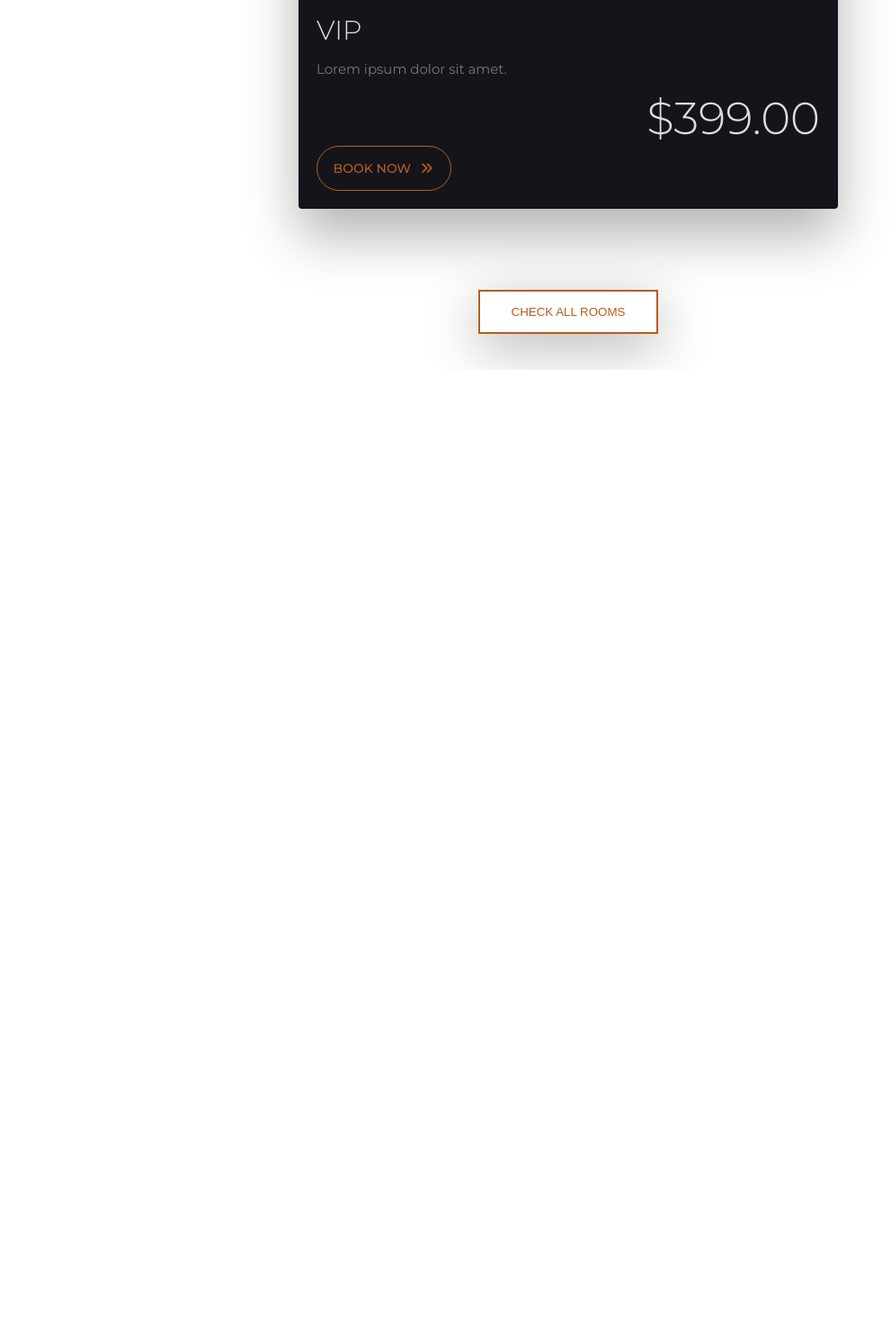
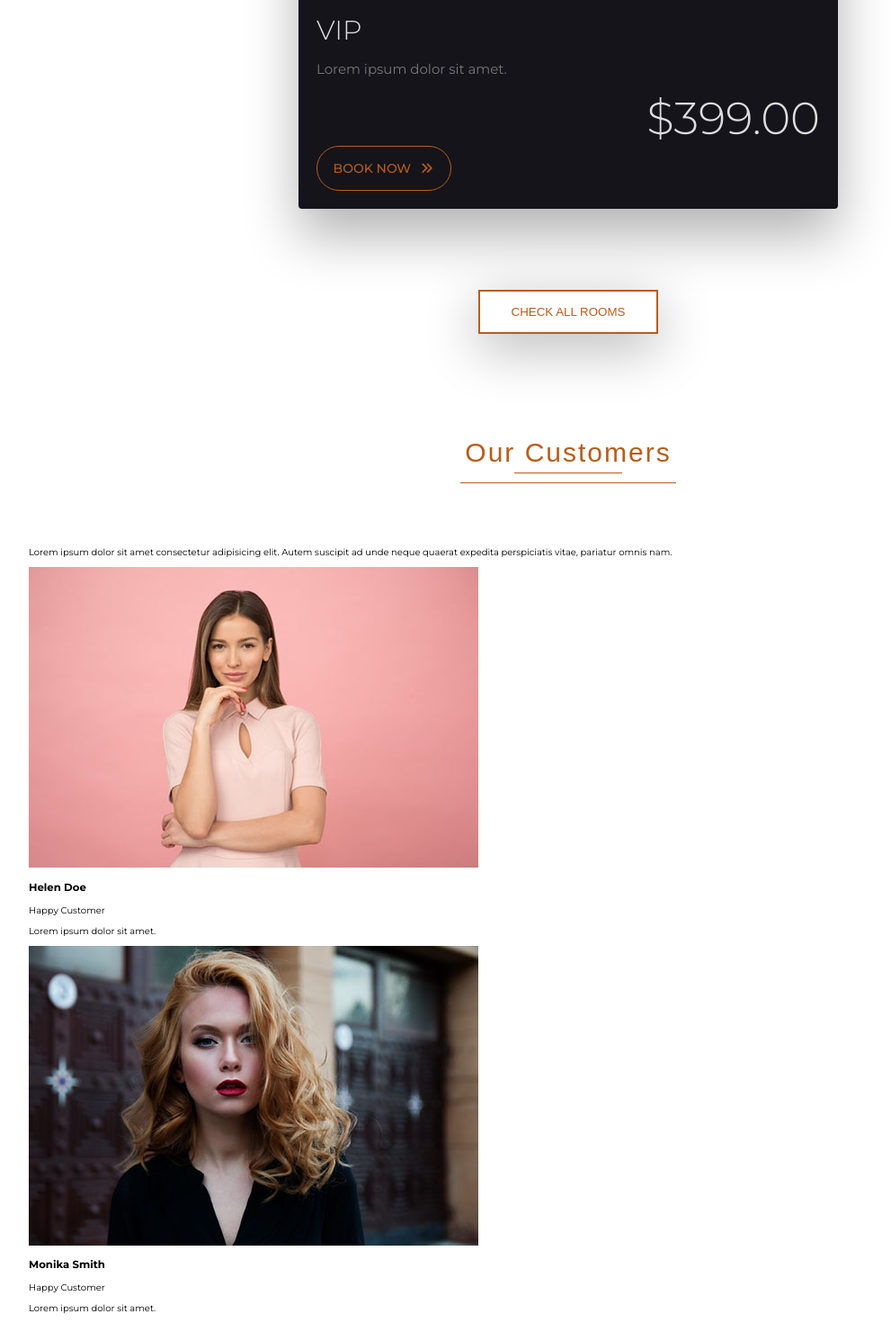
Before and after one commit to BohdanLytvynov/Grand-Hotel-Web-Site, an Angular app in the folder grand-hotel/: page / in a window 1280 px wide. Shown: the part 4305-5775 px from the top of the page at 90% size, without its empty margins (48-1039 px from the left). Before the commit the page ends 4716 px from the top, so only its background shows below. Built offline with nearby package versions, Linux system fonts and the light colour scheme; a web font is replaced by a local one.

Commit message:
Customers markup added

```diff
--- a/grand-hotel/src/app/app.html
+++ b/grand-hotel/src/app/app.html
@@ -2,3 +2,4 @@
 <app-header></app-header>
 <app-about-us></app-about-us>
 <app-rooms></app-rooms>
+<app-customers></app-customers>
--- a/grand-hotel/src/app/app.ts
+++ b/grand-hotel/src/app/app.ts
@@ -4,10 +4,11 @@ import { Navbar } from "./navbar/navbar";
 import { Header } from "./header/header";
 import { AboutUs } from "./about-us/about-us";
 import { Rooms } from "./rooms/rooms";
+import { Customers } from "./customers/customers";
 
 @Component({
   selector: 'app-root',
-  imports: [RouterOutlet, Navbar, Header, AboutUs, Rooms],
+  imports: [RouterOutlet, Navbar, Header, AboutUs, Rooms, Customers],
   templateUrl: './app.html',
   styleUrl: './app.css'
 })
--- /dev/null
+++ b/grand-hotel/src/app/customers/customers.css
@@ -0,0 +1,3 @@
+.customer-section{
+    margin-left: 8rem;
+}
--- /dev/null
+++ b/grand-hotel/src/app/customers/customers.html
@@ -0,0 +1,46 @@
+<section class="customer-section">
+
+    <app-common-header
+    header="Our Customers"
+    smallLineHeight="0.1rem"
+    smallLineWidth="12rem"
+    bigLineHeight="0.1rem"
+    bigLineWidth="24rem"
+  ></app-common-header>
+
+    <p class="customers-paragraph">
+        Lorem ipsum dolor sit amet consectetur
+        adipisicing elit. Autem suscipit ad unde
+        neque quaerat expedita perspiciatis vitae,
+        pariatur omnis nam.
+    </p>
+
+    <div class="customers-card-wrapper">
+        <div class="customer-card">
+            <div class="customer-image-wrapper">
+                <img src="img/customer-1.jpeg" class="customer-image">
+            </div>
+
+            <div class="customer-info">
+                <h3 class="customer-fullname">Helen Doe</h3>
+                <p class="customer-paragraph-1">Happy Customer</p>
+                <p class="customer-paragraph-2">Lorem ipsum dolor sit amet.</p>
+
+            </div>
+        </div>
+
+        <div class="customer-card">
+            <div class="customer-image-wrapper">
+                <img src="img/customer-2.jpeg" class="customer-image">
+            </div>
+
+            <div class="customer-info">
+                <h3 class="customer-fullname">Monika Smith</h3>
+                <p class="customer-paragraph-1">Happy Customer</p>
+                <p class="customer-paragraph-2">Lorem ipsum dolor sit amet.</p>
+
+            </div>
+        </div>
+    </div>
+
+</section>
```
Also changed, not shown: grand-hotel/src/app/customers/customers.ts (added, +12 -0 lines), 1 other file (tests, documents, lock files or other folders).
